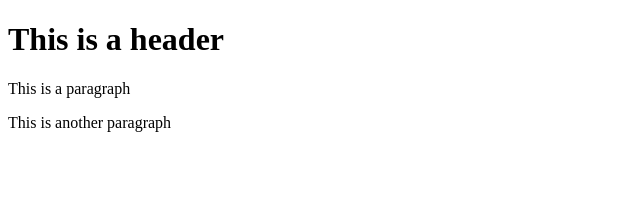
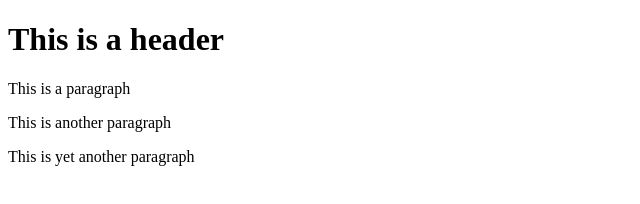
Before and after one commit to knguy14/git-test, a website: page index.html in a window 1280 px wide. Shown: the whole page, without its empty margins (0-640 px from the left). Drawn offline with Linux system fonts and the light colour scheme.

Commit message:
fourth commit

```diff
--- a/index.html
+++ b/index.html
@@ -4,6 +4,7 @@
         <h1>This is a header</h1>
         <p>This is a paragraph</p>
         <p>This is another paragraph</p>
+        <p>This is yet another paragraph</p>
 
     </body>
 </html>
```
Also changed, not shown: package.json (added, +19 -0 lines), 2 other files.
